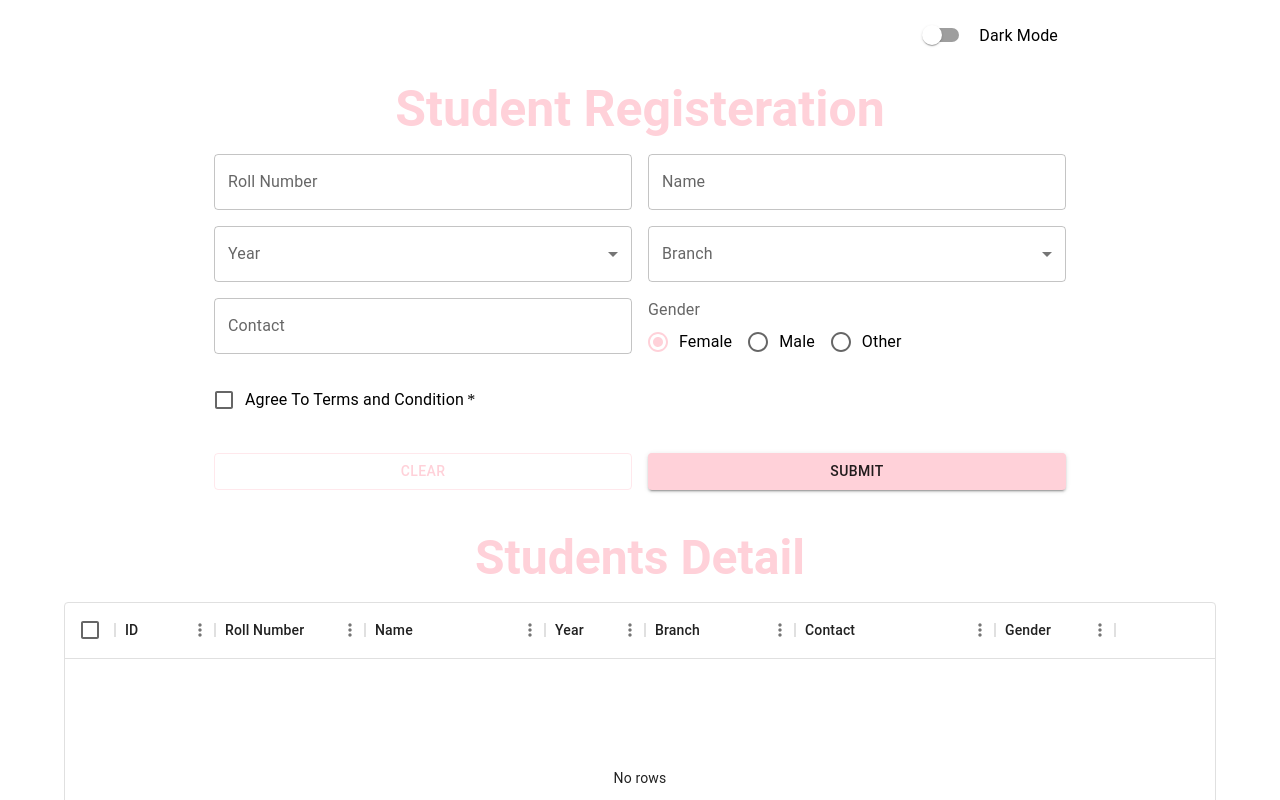
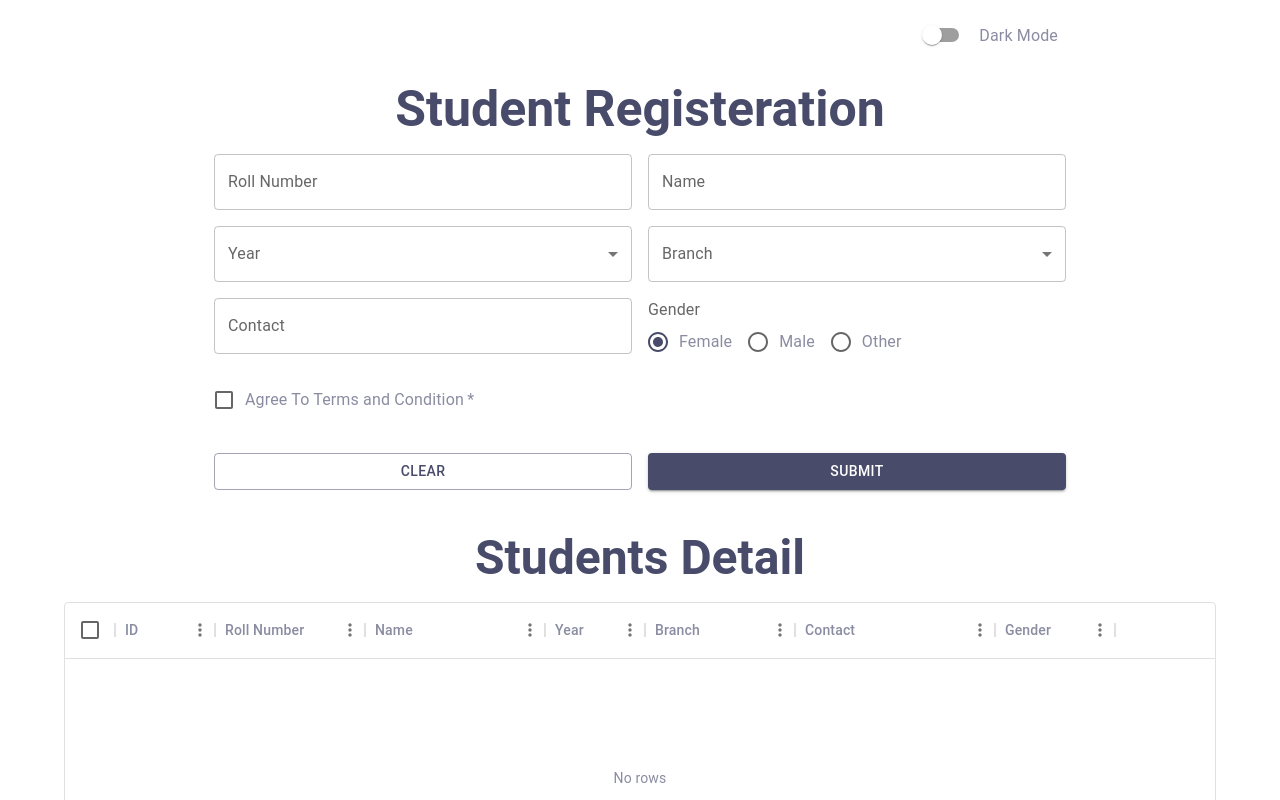
Before and after one commit to SachiSingh98/Student-Registeration, a React (Create React App) app: page / in a window 1280 px wide. Shown: the top 800 px of the page. Built offline with nearby package versions, Linux system fonts and the light colour scheme.

Commit message:
Completed the project

```diff
--- a/src/App.js
+++ b/src/App.js
@@ -4,21 +4,20 @@ import StudentsData from "./Components/StudentsData";
 import { ThemeProvider } from "@mui/material";
 import { CustomizeFormTheme, LightModeTheme } from "./Components/Theme";
 import { DarkThemeContext } from "./Context/DarkThemeProvider";
+import CssBaseline from "@mui/material/CssBaseline";
 
 export default function App() {
+  const { DarkMode } = useContext(DarkThemeContext);
 
-  const {DarkMode} = useContext(DarkThemeContext)
+  const theme = DarkMode ? CustomizeFormTheme : LightModeTheme;
 
-
-  const theme = DarkMode ? CustomizeFormTheme : LightModeTheme
-
-  // const theme = createTheme(DarkMode ? CustomizeFormTheme : )
   return (
     <>
-    <ThemeProvider theme={theme} >
+      <ThemeProvider theme={theme}>
+        <CssBaseline />
         <RegisterationForm />
         <StudentsData />
-    </ThemeProvider>
+      </ThemeProvider>
     </>
   );
 }
--- a/src/Components/DataCard.js
+++ b/src/Components/DataCard.js
@@ -21,7 +21,9 @@ export default function DataCard({formData}) {
                     </Card>
                 </Box>
             })
-            : "No Data Available"}
+            : <Box padding={2} textAlign={"center"} >
+              <Typography fontWeight={700} variant='h5' >No Data Available</Typography>
+              </Box>}
     </Container>
     </>
   )
--- a/src/Components/Theme.js
+++ b/src/Components/Theme.js
@@ -1,17 +1,30 @@
 import {createTheme} from '@mui/material'
+
+export const LightModeTheme = createTheme({
+  palette:{
+    primary:{
+      main:"#484b6a"
+    },
+    text:{
+      primary:"#8a8ca2"
+    }
+  },
+})
+
+
+
 
  export const CustomizeFormTheme = createTheme({
     palette:{
       primary:{
-        main:"#484b6a"
+        main:"#8a8ca2"
+      },
+      mode:"dark",
+      success:{
+        main:"#8a8ca2"
+      },
+      text:{
+        primary:"#8a8ca2"
       }
     }
   })
-
-  export const LightModeTheme = createTheme({
-    palette:{
-      primary:{
-        main:"#ffd1d9"
-      }
-    }
-  })
```
